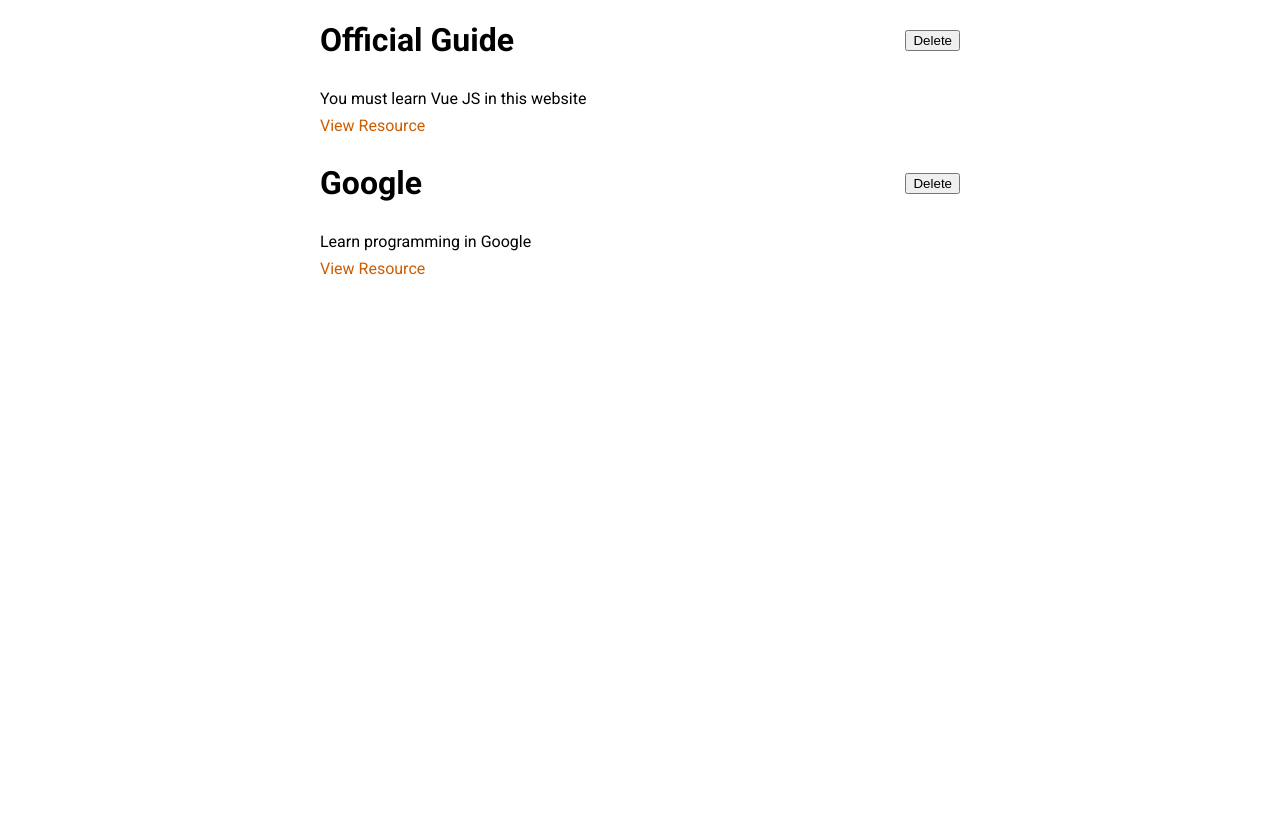
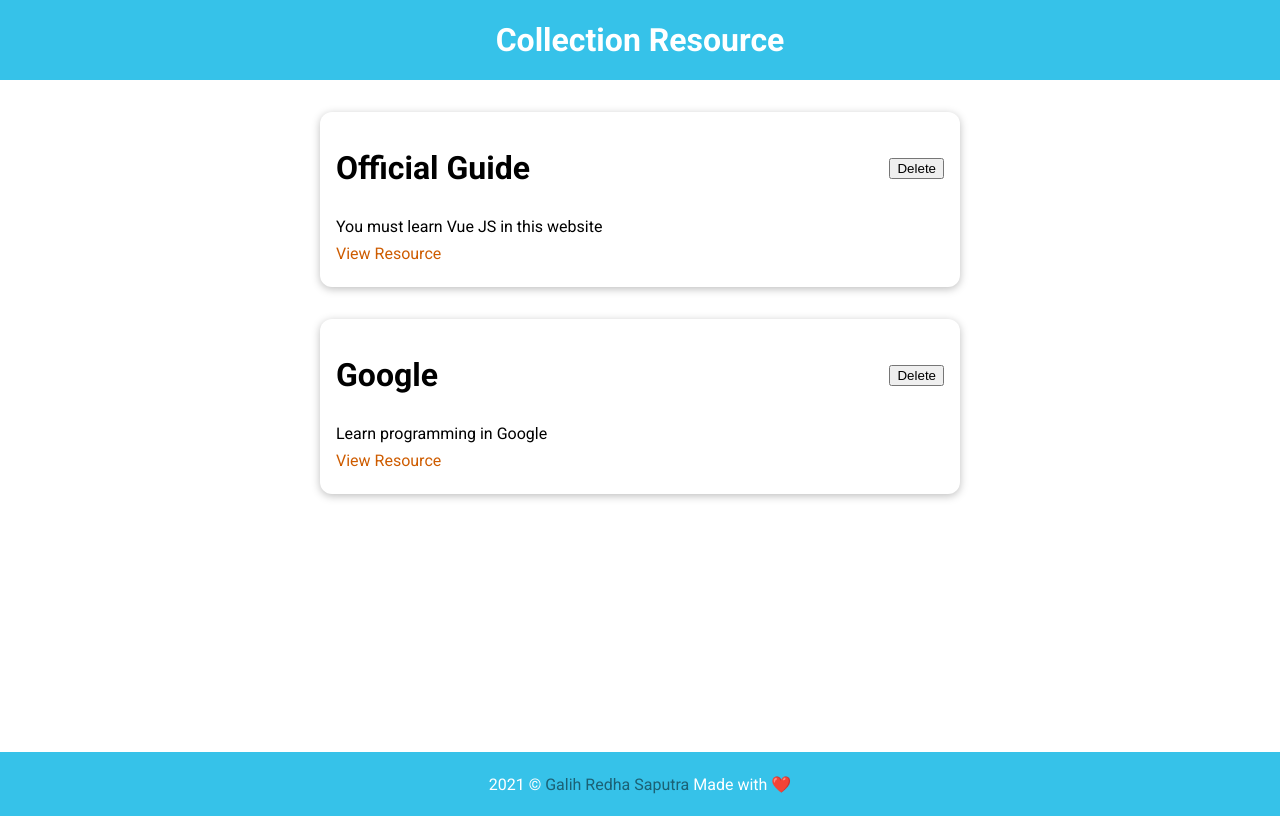
Before and after one commit to xredha/collection-resource, a Vue app: page / in a window 1280 px wide. Built offline with nearby package versions, Linux system fonts and the light colour scheme.

Commit message:
add base templates

```diff
--- a/src/App.vue
+++ b/src/App.vue
@@ -1,13 +1,22 @@
 <template>
+  <the-header :title="'Collection Resource'"></the-header>
   <stored-resource :resources="storedResource"></stored-resource>
+  <the-footer
+    :contribute="'Galih Redha Saputra'"
+    :link="'https://github.com/xredha'"
+  ></the-footer>
 </template>
 
 <script>
+import TheHeader from "./components/layouts/TheHeader.vue";
 import StoredResource from "./components/learning-resources/StoredResource.vue";
+import TheFooter from "./components/layouts/TheFooter.vue";
 
 export default {
   components: {
+    TheHeader,
     StoredResource,
+    TheFooter,
   },
   data() {
     return {
--- /dev/null
+++ b/src/components/UI/BaseCard.vue
@@ -0,0 +1,15 @@
+<template>
+  <div>
+    <slot></slot>
+  </div>
+</template>
+
+<style scoped>
+div {
+  border-radius: 12px;
+  box-shadow: 0 2px 8px rgba(0, 0, 0, 0.26);
+  padding: 1rem;
+  margin: 2rem auto;
+  max-width: 40rem;
+}
+</style>
--- /dev/null
+++ b/src/components/layouts/TheFooter.vue
@@ -0,0 +1,37 @@
+<template>
+  <header>
+    <p>2021 &copy; <a :href="link" target="_blank">{{contribute}}</a> Made with ❤️</p>
+  </header>
+</template>
+
+<script>
+export default {
+  props: ['link','contribute']
+}
+</script>
+
+<style scoped>
+header {
+  width: 100%;
+  height: 4rem;
+  background-color: #36c2e9;
+  display: flex;
+  justify-content: center;
+  align-items: center;
+}
+
+header p {
+  color: white;
+  margin: 0;
+}
+
+a {
+  text-decoration: none;
+  color: rgba(0, 0, 0, 0.5);
+}
+
+a:hover,
+a:active {
+  color: rgba(0, 0, 0, 0.75);
+}
+</style>
--- /dev/null
+++ b/src/components/layouts/TheHeader.vue
@@ -0,0 +1,27 @@
+<template>
+  <header>
+    <h1>{{title}}</h1>
+  </header>
+</template>
+
+<script>
+export default {
+  props: ['title']
+}
+</script>
+
+<style scoped>
+header {
+  width: 100%;
+  height: 5rem;
+  background-color: #36c2e9;
+  display: flex;
+  justify-content: center;
+  align-items: center;
+}
+
+header h1 {
+  color: white;
+  margin: 0;
+}
+</style>
--- a/src/components/learning-resources/LearningResource.vue
+++ b/src/components/learning-resources/LearningResource.vue
@@ -1,11 +1,13 @@
 <template>
   <li>
-    <div id="title">
-      <h1>{{ title }}</h1>
-      <button>Delete</button>
-    </div>
-    <p>{{ desc }}</p>
-    <p><a :href="link">View Resource</a></p>
+    <base-card>
+      <div id="title">
+        <h1>{{ title }}</h1>
+        <button>Delete</button>
+      </div>
+      <p>{{ desc }}</p>
+      <p><a :href="link" target="_blank">View Resource</a></p>
+    </base-card>
   </li>
 </template>
 
--- a/src/components/learning-resources/StoredResource.vue
+++ b/src/components/learning-resources/StoredResource.vue
@@ -28,5 +28,6 @@
   padding: 0;
   margin: auto;
   max-width: 40rem;
+  min-height: 80vh;
 }
 </style>
```
Also changed, not shown: src/main.js (+8 -3 lines).
